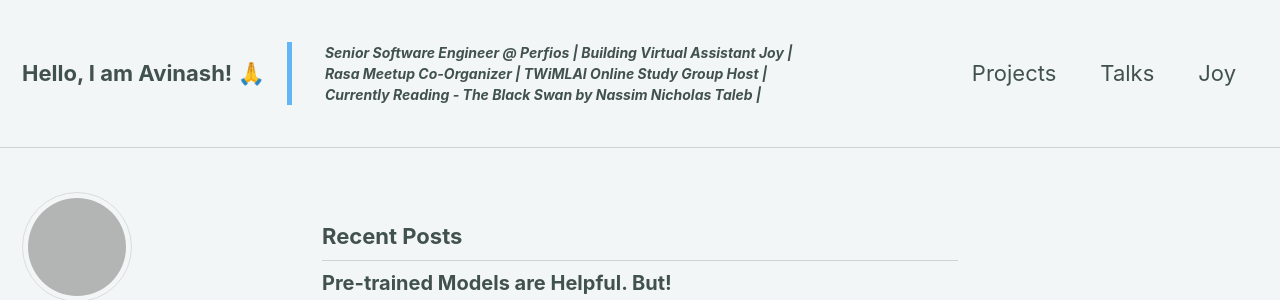
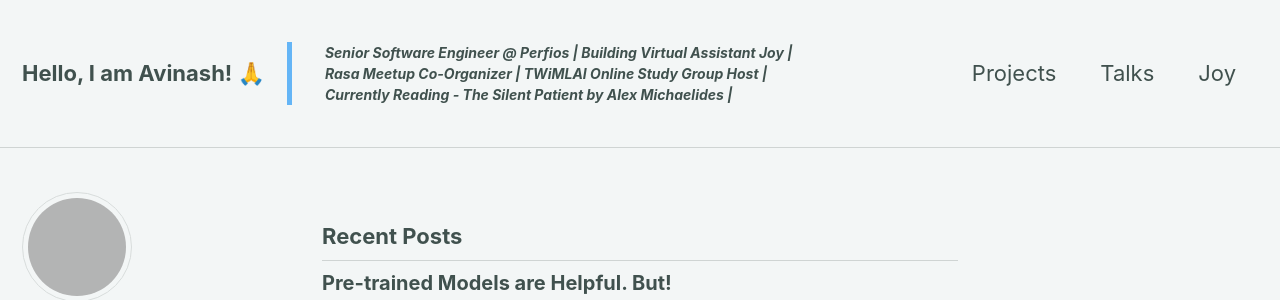
Before and after one commit to theimgclist/theimgclist.github.io, a Jekyll site: the page built from index.html, in a window 1280 px wide and 900 px high. Shown: the top 300 px of the window. Built offline with Jekyll 4.4.1, drawn with Linux system fonts in a browser that asks for light colours; nearby versions of some CDN libraries; the list of posts is cut into pages by our own code; grey boxes are pictures that could not be loaded.

Commit message:
Blog - Update currently reading

```diff
--- a/_includes/masthead.html
+++ b/_includes/masthead.html
@@ -5,7 +5,7 @@
 
 		<a class="site-title" href="{{ '/' | absolute_url }}">Hello, I am Avinash! &#x1f64f;</a>
 		<div class="my-header">
-		<blockquote><p><b>Senior Software Engineer @ Perfios | Building Virtual Assistant Joy | </br>Rasa Meetup Co-Organizer | TWiMLAI Online Study Group Host | </br>Currently Reading - The Black Swan by Nassim Nicholas Taleb | </b></p></blockquote>
+		<blockquote><p><b>Senior Software Engineer @ Perfios | Building Virtual Assistant Joy | </br>Rasa Meetup Co-Organizer | TWiMLAI Online Study Group Host | </br>Currently Reading - The Silent Patient by Alex Michaelides | </b></p></blockquote>
 		</div>
         <ul class="visible-links">
           {% for link in site.data.navigation.main %}
```
